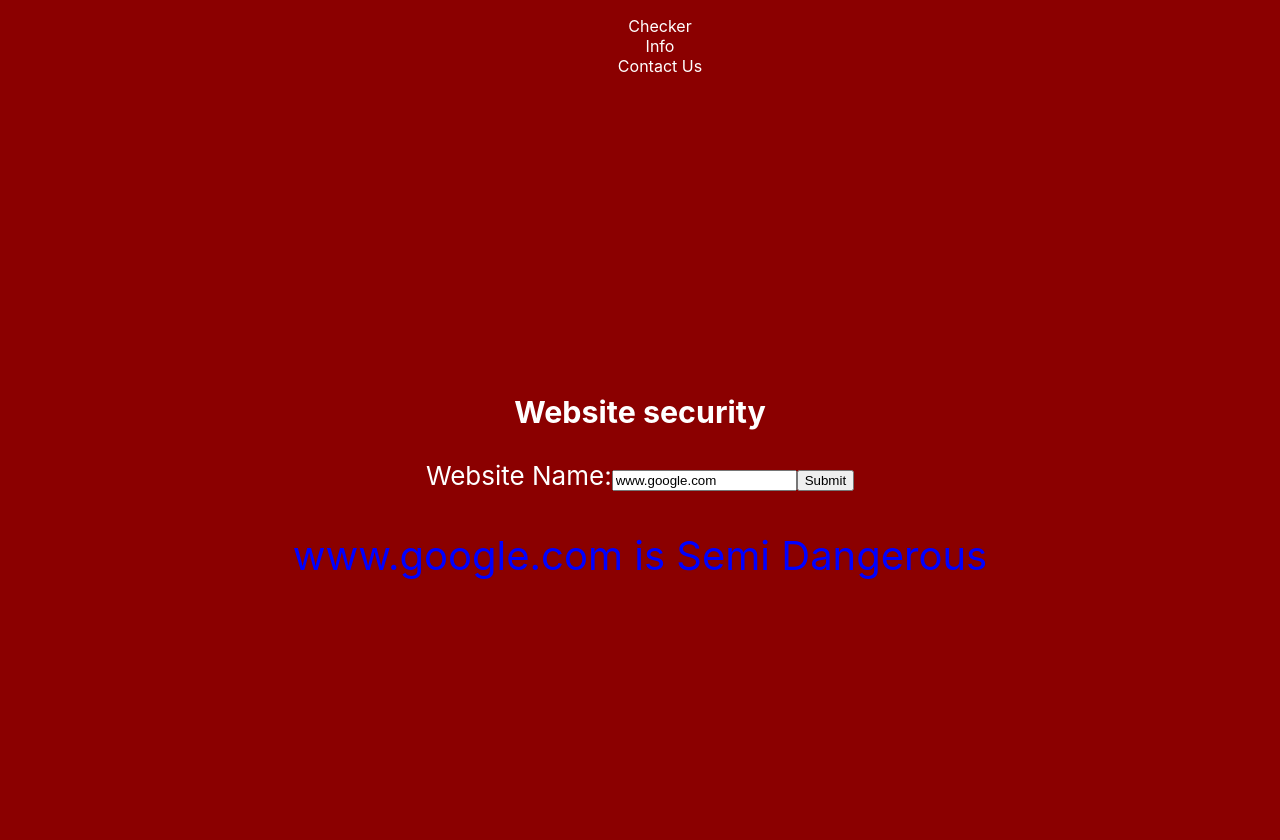
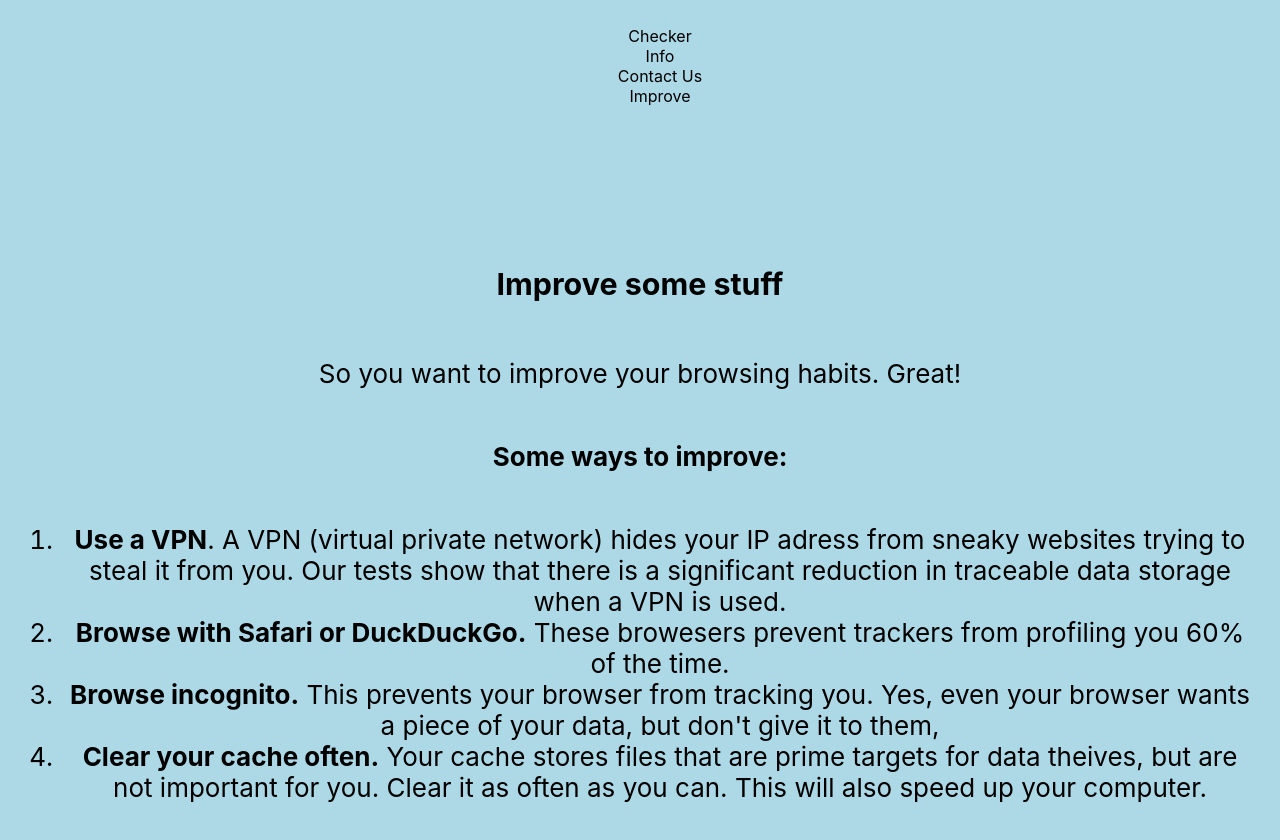
Before and after one commit to shamit2008/security-scanner-pages, a React (Create React App) app: page /improve in a window 1280 px wide. Shown: the top 840 px of the page. Built offline with nearby package versions, Linux system fonts and the light colour scheme.

Commit message:
style(KC)+improvement

```diff
--- a/src/App.css
+++ b/src/App.css
@@ -14,22 +14,23 @@
 }
 
 body {
-  background-color: darkred;
+  background-color: lightblue;
 }
 
 .App-header {
-  background-color: darkred;
+  background-color: lightblue;
   min-height: 100vh;
   display: flex;
   flex-direction: column;
   align-items: center;
   justify-content: center;
   font-size: calc(10px + 2vmin);
-  color: white;
+  color: black;
 }
 
 .App {
-  background-color: darkred;
+  background-color: lightblue;
+  padding: 10px 10px 10px 10px;
 }
 .App-link {
   color: #61dafb;
@@ -49,7 +50,7 @@
 }
 
 a{
-  color:white;
+  color:black;
 }
 
 a:link{
--- a/src/App.js
+++ b/src/App.js
@@ -3,6 +3,7 @@
 import Checker from "./components/Checker.js";
 import Info from "./components/Info.js";
 import Contact from "./components/Contact.js";
+import Improve from "./components/Improve.js";
 import {
   BrowserRouter as Router,
   Route,
@@ -37,6 +38,9 @@
             <li>
               <Link to="/contact">Contact Us</Link>
             </li>
+            <li>
+              <Link to="/improve">Improve</Link>
+            </li>
           </ul>
           {/* navigation bar end*/}
 
@@ -45,6 +49,9 @@
               window.location.href = "www.google.com";
               return null;
             }} />;
+                <Route path="/improve">
+              <Improve />
+            </Route>
             <Route path="/info">
               <Info />
             </Route>
@@ -53,6 +60,9 @@
             </Route>
             <Route path="/">
               <Checker />
+            </Route>
+            <Route path="/improve">
+              <Improve />
             </Route>
           </Switch>
         </div>
--- a/src/components/Checker.js
+++ b/src/components/Checker.js
@@ -4,8 +4,8 @@
 import half from "./half.csv";
 
 function Checker() {
-  const [website, setWebsite] = useState('www.google.com');
-  const [displayName, setDisplay] = useState('www.google.com');
+  const [website, setWebsite] = useState('Type in your website here');
+  const [displayName, setDisplay] = useState('www.yourwebsitescorewillcomehere.com');
   const [websiteDanger, setDanger] = useState(5); // scale from 0-100 or something
   const [resultStyle, setstyle] = useState({color: 'blue', fontSize: 40, textAlign:'center'});
   const [dangerousCSV, setDangerous] = useState(null);
@@ -99,8 +99,10 @@
           </label>
           <input type="submit" value="Submit" />
         </form>
-
-        <p style={resultStyle}>{displayName} is {websiteDanger === 0 ? "Safe" : websiteDanger === 5 ? "Semi Dangerous" : "Dangerous"}</p> {/* style this is css */}
+        {/* <p>Did you use safety measures? These safety measures include using a VPN, browsing incognito, clearing your cache, or rejecting cookies?</p>
+        <button>Yes</button> */}
+        <p style={resultStyle}>{displayName} has a safety score of {websiteDanger/*websiteDanger === 0 ? "Safe" : websiteDanger === 5 ? "Semi Dangerous" : "Dangerous"*/}</p> {/* style this is css */}
+        <p>Lower is better</p>
       </header>
     </div>
   );
--- /dev/null
+++ b/src/components/Improve.js
@@ -0,0 +1,92 @@
+import React, {useState, useEffect} from 'react';
+
+function Improve() {
+//   const [textCategory, setCategory] = useState('None');
+//   const [ text, setText ] = useState('');
+
+//   useEffect(() => {
+//     displayText();
+//   }, [textCategory]);
+
+//   const displayText = () => {
+//     if (textCategory === "None"){
+//       setText("");
+//     }
+//     else if (textCategory === "Web Crawler"){
+//       setText("The main way we check web security is  through a web-crawler called openwpm. This web crawler internally runs the website and then tracks the data pulls. We filter these to only show data collected from the user, instead of  images and other things.We then run it through our formula that gives out a number. ");
+//     }
+//     else if(textCategory === "Cookies"){
+//       setText("Cookies are little bits of information that are stored and then sent to the server about the user. This is almost as important in our formula as the web-crawler data, but not as much. Not all cookies are put on by the website developer. Google sets hundreds of millions of them all together. ")
+//     }
+
+//     else if(textCategory === "Google Safety Check"){
+//       setText("Google has a safety checker, which is super simple to use and it is one of the easiest ways to get a brief checking of the website. There is not a lot to it, but one caveat that we found was that you cannot input very large sites. For example, one cannot input www.reddit.com, as it is a vast site that cannot be scanned. Instead you must use a smaller page, like reddit.com/home.")
+//     }
+
+//     else if(textCategory === "Ads"){
+//       setText("The number of ads is not the best indicator of how safe a website is, but is still fairly useful. This is why it is weighted least in our super-secret formula. I used an adblocker that counts the amount of advertisements. For example, when you go on an unsafe website it often has more ads, and our careful researched determined that there is a slight but not large correlation with a large average deviation. ")
+//     }
+//     else{
+//       setText("");
+//     }
+
+//   };
+
+  return (
+    <div className="App">
+      <header className="App-header">
+        <h3>Improve some stuff</h3>
+        <p>So you want to improve your browsing habits. Great!
+
+        </p>
+        <p>
+            <strong>Some ways to improve:</strong>
+        </p>
+        <ol>
+            <li>
+                <b>Use a VPN</b>. A VPN (virtual private network) hides your IP adress from sneaky websites trying to steal it from you. Our tests show that there is a significant reduction in traceable data storage when a VPN is used.
+            </li>
+            <li>
+                <b>Browse with Safari or DuckDuckGo.</b> These browesers prevent trackers from profiling you 60% of the time.
+            </li>
+            <li>
+                <b>Browse incognito.</b> This prevents your browser from tracking you. Yes, even your browser wants a piece of your data, but don't give it to them,
+            </li>
+            <li>
+                <b>Clear your cache often.</b> Your cache stores files that are prime targets for data theives, but are not important for you. Clear it as often as you can. This will also speed up your computer.
+            </li>
+        </ol>
+
+        {/* <ul>
+          <li>
+            <button onClick={(evt) => {evt.preventDefault(); setCategory('Web Crawler');}}>Web Crawler</button>
+          </li>
+          <li>
+            <button onClick={(evt) => {evt.preventDefault(); setCategory('Cookies');}}>Cookies</button>
+          </li>
+          <li>
+            <button onClick={(evt) => {evt.preventDefault(); setCategory('Ads');}}>Ads</button>
+          </li>
+          <li>
+            <button onClick={(evt) => {evt.preventDefault(); setCategory('Google Safety Check');}}>Google Safety Check</button>
+          </li>
+        </ul> */}
+      </header>
+    </div>
+  );
+}
+
+
+export default Improve;
+
+
+/*
+  host on github pages
+  styling
+*/
+
+/*
+  callback function
+    - a function that executes upon the end of another specific function
+    - useEffect acts as our callback, whenever 'textcategory' changed state, our useEffect will call displayText() with the updated state
+*/
```
Also changed, not shown: src/components/dangerous.csv, 1 other file (tests, documents, lock files or other folders).
